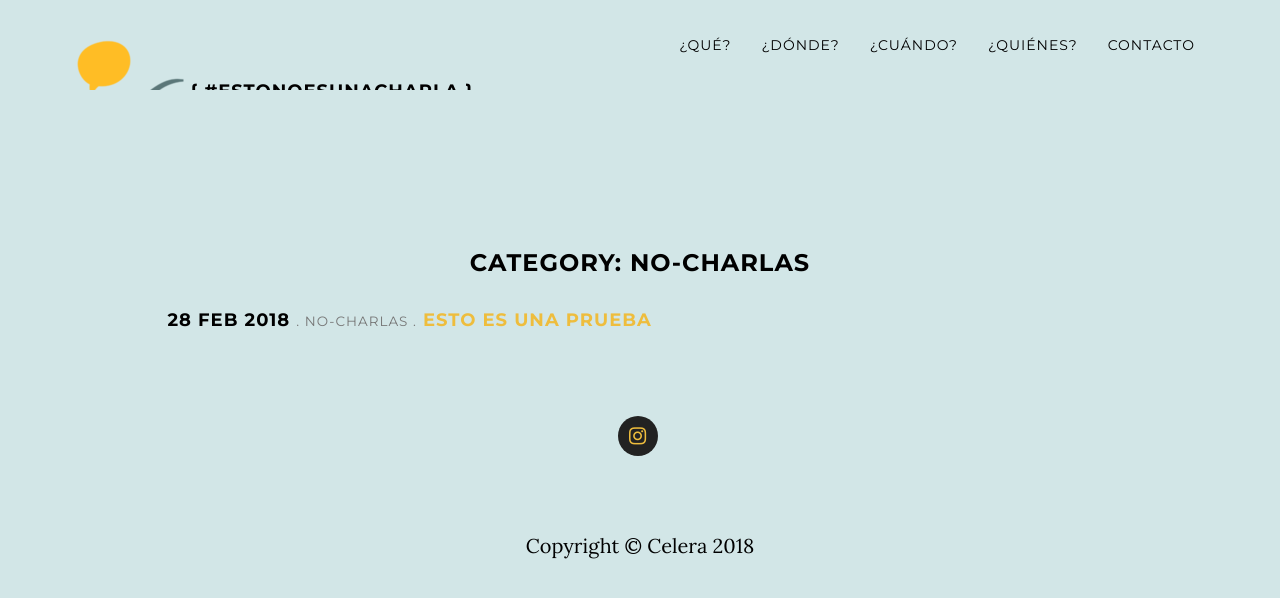
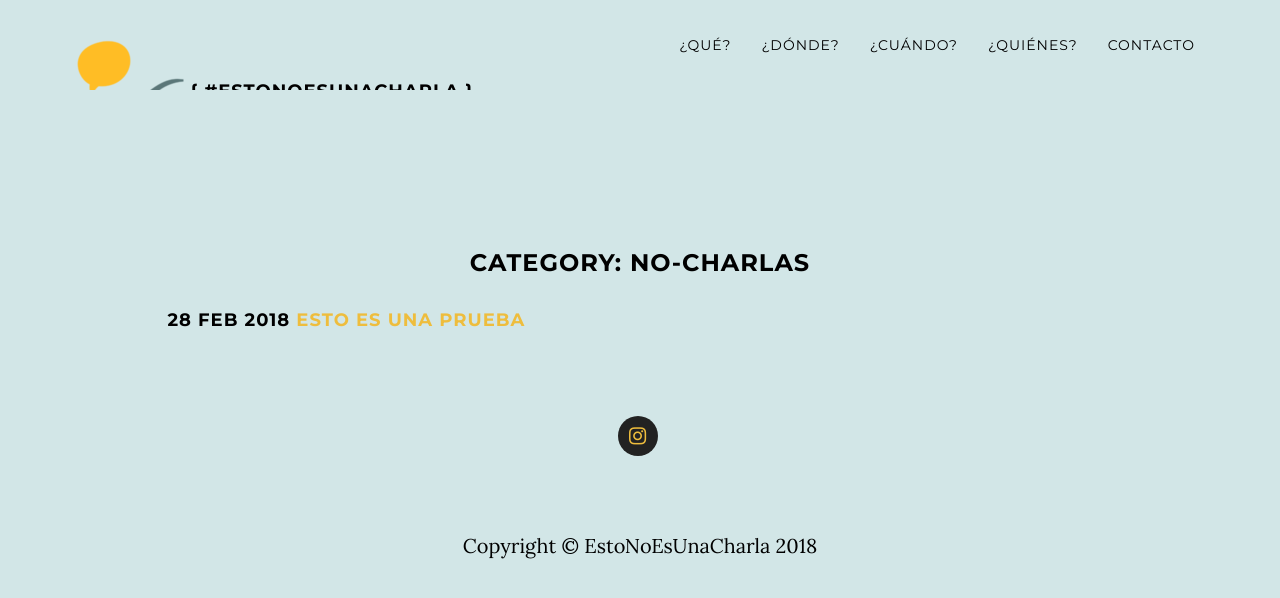
Before and after one commit to estonoesunacharla/web, a Jekyll site: the page built from categories/no-charlas.html, in a window 1280 px wide and 900 px high. Shown: the top 598 px of the window. Built offline with Jekyll 4.4.1, drawn with Linux system fonts in a browser that asks for light colours; nearby versions of some CDN libraries.

Commit message:
postlist

```diff
--- a/_config.yml
+++ b/_config.yml
@@ -29,7 +29,7 @@
 #############
 
 lang: "es"
-author: "Celera"
+author: "EstoNoEsUnaCharla"
 title: "{ #EstoNoEsUnaCharla }"
 description: "Conversaciones sobre ciencia y tecnología, una vez cada mes."
 keywords: "dissemination, science, technology, celera"
--- a/_includes/post-list.html
+++ b/_includes/post-list.html
@@ -3,11 +3,6 @@
 
 <h4 align="left">
   <strong>{{ post.date | date_to_string }}</strong>
-  <small>.
-    <a class="category" href="{{site.baseurl}}/categories/{{ post.category | downcase }}.html">
-      {{ post.category }}
-    </a>
-  .</small>
   <br class="visible-xs-block">
   <a href="{{site.baseurl}}{{post.url}}">
     <strong>{{ post.title }}</strong>
```
